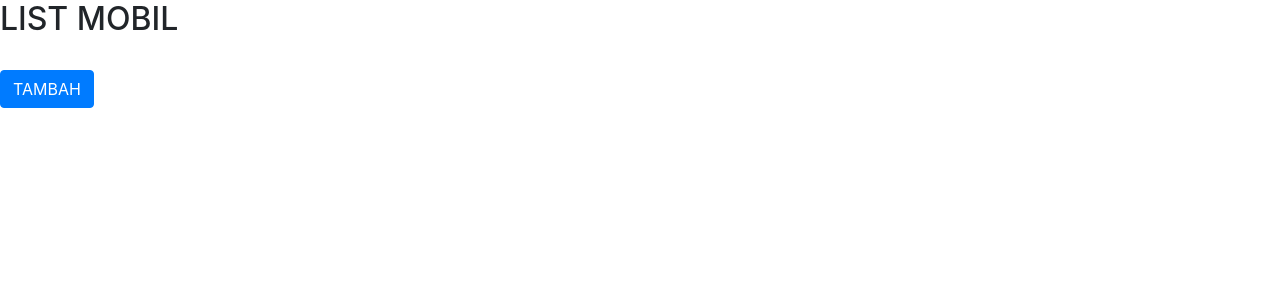
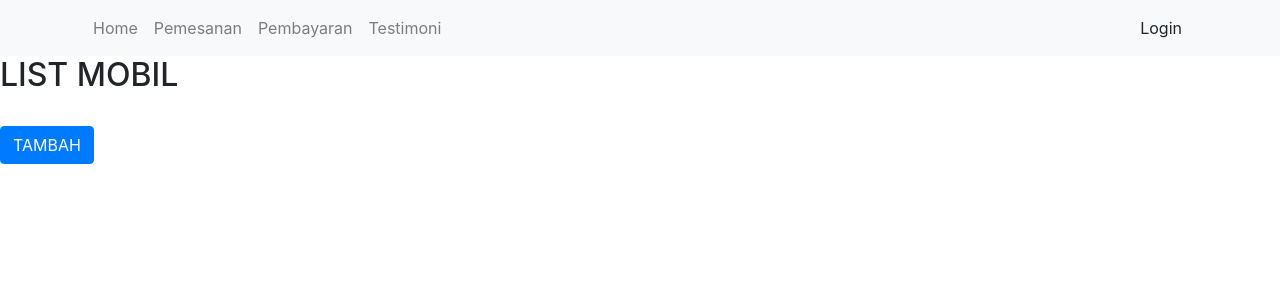
Before and after one commit to baszrentcar/File-Project-RPL-Basz-Rent-Car-Nation, a CodeIgniter app: page /baszrent/index.php/mobilcontroller/Save in a window 1280 px wide. Shown: the top 300 px of the page. Run offline with CodeIgniter, Linux system fonts and the light colour scheme; data that the repository does not hold is empty; some libraries are stand-ins or nearby versions.

Commit message:
nambahin navbar

```diff
--- a/baszrent/application/views/templates/header.php
+++ b/baszrent/application/views/templates/header.php
@@ -20,6 +20,29 @@
     <link rel="stylesheet" href="<?= base_url(); ?>assets/css/styles.css">
 
     <title><?php echo $judul ?></title>
+	    <nav class="navbar navbar-expand-lg navbar-light bg-light">
+        <div class="container">
+        <!--<img class="navbar-brand" height="70px" src="<?php echo base_url(); ?>assets/images/logo/2.png">-->
+            <button class="navbar-toggler" type="button" data-toggle="collapse" data-target="#navbarNavAltMarkup" aria-controls="navbarNavAltMarkup" aria-expanded="false" aria-label="Toggle navigation">
+                <span class="navbar-toggler-icon"></span>
+            </button>
+            <div class="collapse navbar-collapse" id="navbarNavAltMarkup">
+                <div class="navbar-nav">
+                    <a class="nav-item nav-link" href="<?= base_url('MobilController'); ?>">Home</a>
+                    <a class="nav-item nav-link" href="<?= base_url('MobilController'); ?>">Pemesanan</a>
+                    <a class="nav-item nav-link" href="<?= base_url('MobilController'); ?>">Pembayaran</a>
+                    <a class="nav-item nav-link" href="<?= base_url('MobilController'); ?>">Testimoni</a>
+                </div>
+            </div>
+            <div class="text-right" class="collapse navbar-collapse">
+                <?php if(isset($user['fullname'])) { ?>
+                    <a class="btn navbar-dark my-2 my-sm-0" href="<?= base_url('HomeController/logout'); ?>">Logout</a>
+                <?php } else { ?>
+                    <a class="btn navbar-dark my-2 my-sm-0" href="<?= base_url('LoginController'); ?>">Login</a>
+                <?php }?>
+            </div>
+        </div>
+    </nav>
 </head>
 
 <body>
```
